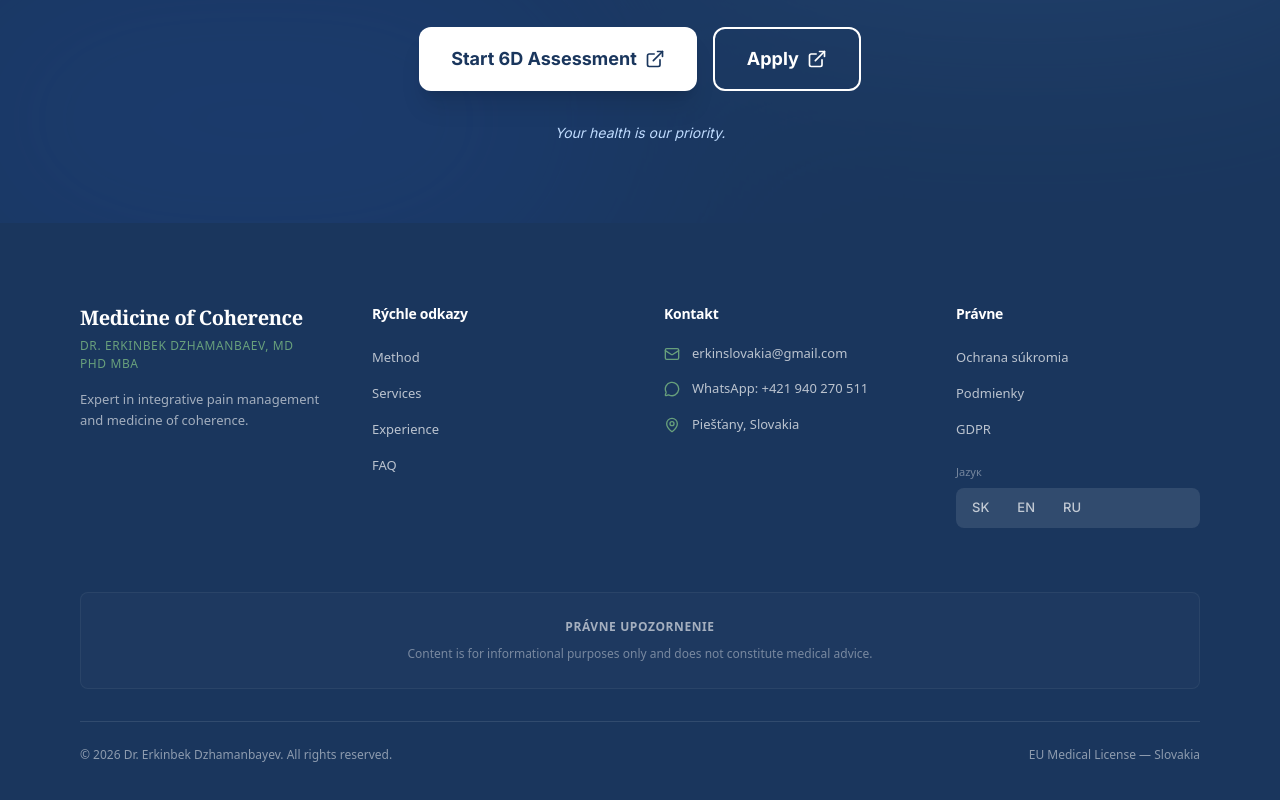
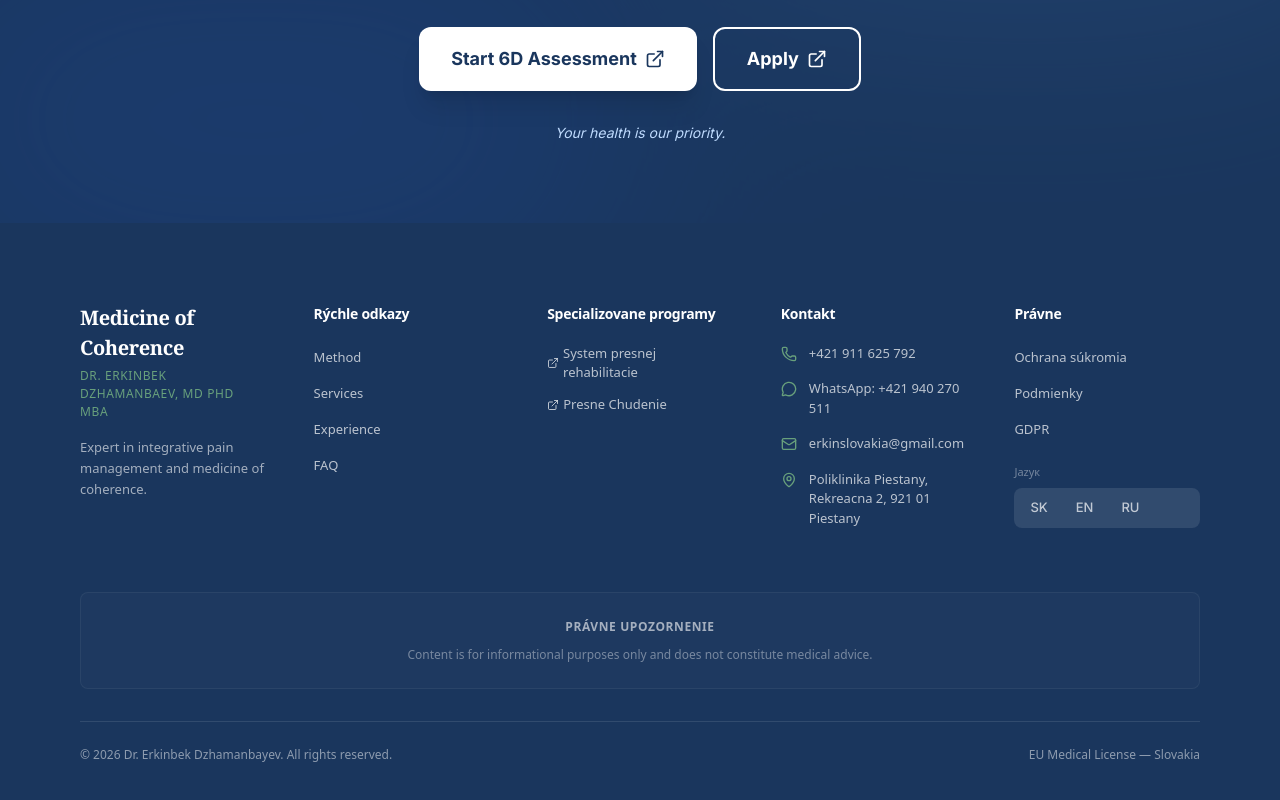
Before and after one commit to ErkinDoc/wenbnew, a React (Vite) app: page / in a window 1280 px wide. Shown: the part 8288-9088 px from the top of the page. Built offline with nearby package versions, Linux system fonts and the light colour scheme.

Commit message:
Enhance Footer with additional contact info and links
Updated footer to include phone contact and external links.

```diff
--- a/src/sections/Footer.tsx
+++ b/src/sections/Footer.tsx
@@ -1,5 +1,5 @@
 import { motion } from 'framer-motion';
-import { Mail, MapPin, MessageCircle } from 'lucide-react';
+import { Mail, MapPin, MessageCircle, Phone, ExternalLink } from 'lucide-react';
 import { useTranslation } from 'react-i18next';
 import { LanguageSwitcher } from '@/components/LanguageSwitcher';
 
@@ -17,10 +17,11 @@ export function Footer() {
     <footer id="footer" className="w-full bg-[#1A365D] text-white/80">
       <div className="section-container py-16 lg:py-20">
         <div className="section-inner">
-          <div className="grid grid-cols-1 sm:grid-cols-2 lg:grid-cols-4 gap-10 lg:gap-12">
+          <div className="grid grid-cols-1 sm:grid-cols-2 lg:grid-cols-5 gap-10 lg:gap-12">
 
             {/* Brand */}
             <motion.div
+              className="lg:col-span-1"
               initial={{ opacity: 0, y: 20 }}
               whileInView={{ opacity: 1, y: 0 }}
               viewport={{ once: true }}
@@ -63,6 +64,42 @@ export function Footer() {
               </ul>
             </motion.div>
 
+            {/* Specializovane programy */}
+            <motion.div
+              initial={{ opacity: 0, y: 20 }}
+              whileInView={{ opacity: 1, y: 0 }}
+              viewport={{ once: true }}
+              transition={{ duration: 0.5, delay: 0.15 }}
+            >
+              <h4 className="text-white font-semibold text-[14px] font-sans mb-5">
+                Specializovane programy
+              </h4>
+              <ul className="space-y-3">
+                <li>
+                  <a
+                    href="https://rehabilitation-seven.vercel.app/"
+                    target="_blank"
+                    rel="noopener noreferrer"
+                    className="text-[13px] text-white/70 hover:text-[#68A07C] transition-colors font-sans flex items-center gap-1"
+                  >
+                    <ExternalLink className="w-3 h-3" />
+                    System presnej rehabilitacie
+                  </a>
+                </li>
+                <li>
+                  <a
+                    href="https://v0-presne-chudenie-website.vercel.app/"
+                    target="_blank"
+                    rel="noopener noreferrer"
+                    className="text-[13px] text-white/70 hover:text-[#68A07C] transition-colors font-sans flex items-center gap-1"
+                  >
+                    <ExternalLink className="w-3 h-3" />
+                    Presne Chudenie
+                  </a>
+                </li>
+              </ul>
+            </motion.div>
+
             {/* Contact Info */}
             <motion.div
               initial={{ opacity: 0, y: 20 }}
@@ -75,12 +112,12 @@ export function Footer() {
               </h4>
               <ul className="space-y-4">
                 <li className="flex items-start gap-3">
-                  <Mail className="w-4 h-4 text-[#68A07C] mt-0.5 flex-shrink-0" />
+                  <Phone className="w-4 h-4 text-[#68A07C] mt-0.5 flex-shrink-0" />
                   <a
-                    href="mailto:erkinslovakia@gmail.com"
+                    href="tel:+421911625792"
                     className="text-[13px] text-white/70 hover:text-[#68A07C] transition-colors font-sans"
                   >
-                    erkinslovakia@gmail.com
+                    +421 911 625 792
                   </a>
                 </li>
                 <li className="flex items-start gap-3">
@@ -95,9 +132,18 @@ export function Footer() {
                   </a>
                 </li>
                 <li className="flex items-start gap-3">
+                  <Mail className="w-4 h-4 text-[#68A07C] mt-0.5 flex-shrink-0" />
+                  <a
+                    href="mailto:erkinslovakia@gmail.com"
+                    className="text-[13px] text-white/70 hover:text-[#68A07C] transition-colors font-sans"
+                  >
+                    erkinslovakia@gmail.com
+                  </a>
+                </li>
+                <li className="flex items-start gap-3">
                   <MapPin className="w-4 h-4 text-[#68A07C] mt-0.5 flex-shrink-0" />
                   <span className="text-[13px] text-white/70 font-sans">
-                    {t('footer.locationValue')}
+                    Poliklinika Piestany, Rekreacna 2, 921 01 Piestany
                   </span>
                 </li>
               </ul>
@@ -138,7 +184,7 @@ export function Footer() {
             </motion.div>
           </div>
 
-          {/* Medical Disclaimer Section (Dynamic) */}
+          {/* Medical Disclaimer */}
           <motion.div
             initial={{ opacity: 0 }}
             whileInView={{ opacity: 1 }}
```
